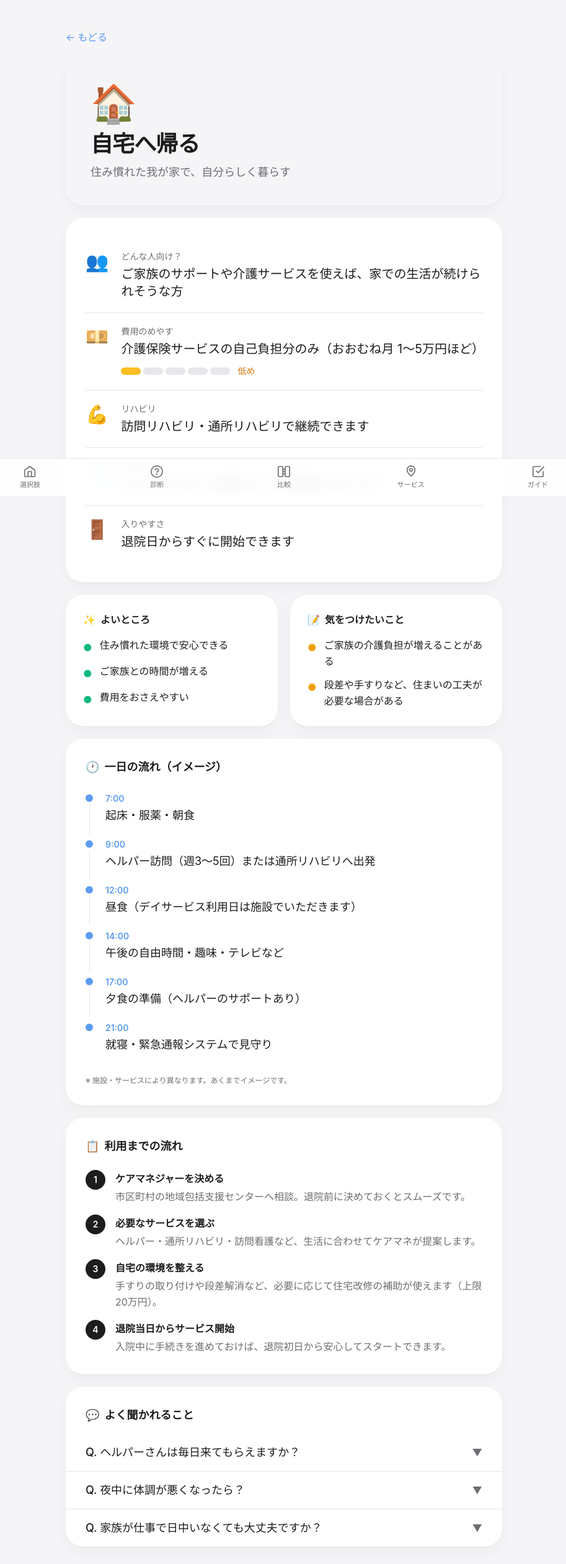
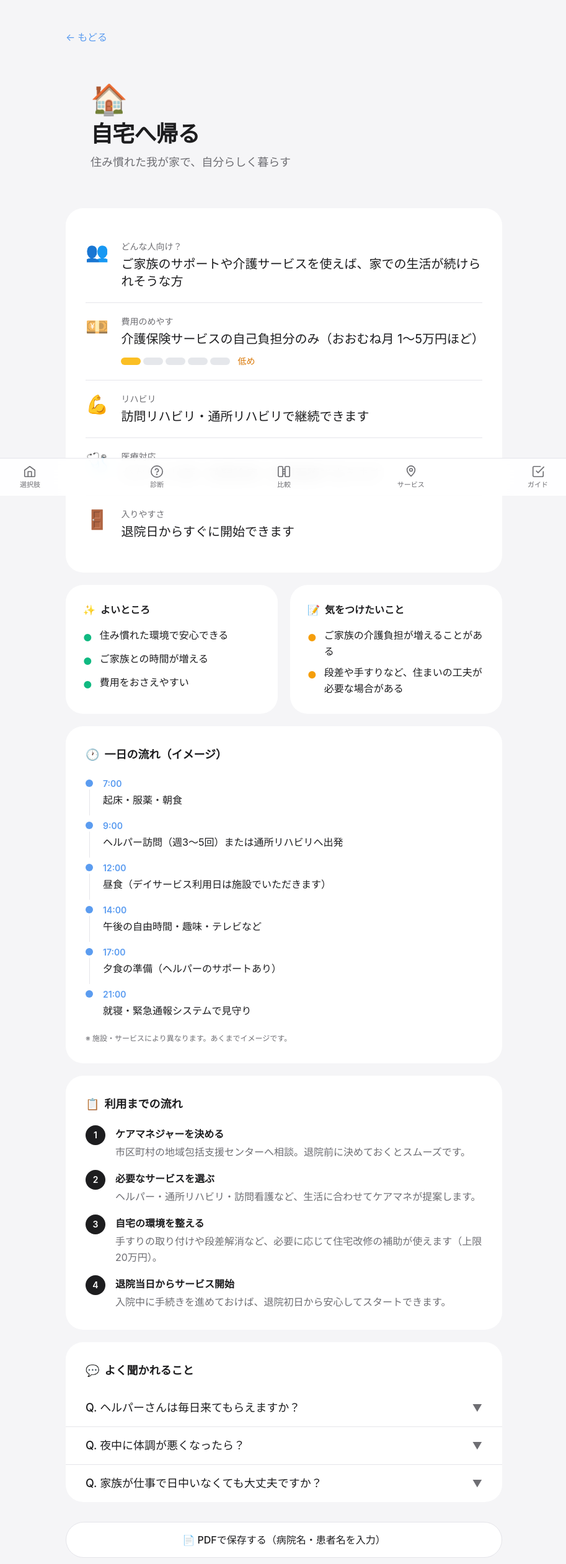
Before and after one commit to akihiroishimoto7-web/kazokusupport, a Next.js app: page /options/home in a window 1280 px wide. Shown: the top 2524 px of the page at 62% size, without its empty margins (182-1095 px from the left). Built offline with nearby package versions, Linux system fonts and the light colour scheme.

Commit message:
feat: print layout optimization for A4 PDF output

```diff
--- a/app/options/[slug]/page.tsx
+++ b/app/options/[slug]/page.tsx
@@ -16,7 +16,7 @@ export default function OptionDetailPage({ params }: { params: { slug: string }
   return (
     <main className="min-h-screen px-5 sm:px-8 py-8 sm:py-12 max-w-3xl mx-auto">
 
-      {/* 戻る */}
+      {/* 戻る（印刷非表示） */}
       <nav className="no-print mb-6">
         <Link href="/" className="text-accent text-base inline-flex items-center">
           <span className="mr-1">←</span> もどる
@@ -24,55 +24,60 @@ export default function OptionDetailPage({ params }: { params: { slug: string }
       </nav>
 
       {/* タイトルカード */}
-      <header className={`print-page rounded-3xl bg-gradient-to-b ${option.accent} p-8 sm:p-10 mb-5
-                          shadow-[0_1px_2px_rgba(0,0,0,0.04),0_8px_24px_rgba(0,0,0,0.04)]`}>
-        <div className="text-6xl mb-4" aria-hidden>{option.emoji}</div>
-        <h1 className="text-3xl sm:text-4xl font-semibold tracking-tight text-ink">{option.title}</h1>
-        <p className="mt-3 text-sub text-base sm:text-lg leading-relaxed">{option.lead}</p>
+      <header className={`print-page rounded-3xl bg-gradient-to-b ${option.accent}
+                          p-8 sm:p-10 mb-5`}>
+        <div className="text-5xl mb-3 print:text-4xl" aria-hidden>{option.emoji}</div>
+        <h1 className="text-3xl sm:text-4xl font-semibold tracking-tight text-ink
+                       print:text-2xl">
+          {option.title}
+        </h1>
+        <p className="mt-3 text-sub text-base sm:text-lg leading-relaxed print:text-sm">
+          {option.lead}
+        </p>
       </header>
 
       {/* 基本情報 */}
-      <section className="print-page rounded-3xl bg-white p-6 sm:p-8 mb-5
-                          shadow-[0_1px_2px_rgba(0,0,0,0.04),0_8px_24px_rgba(0,0,0,0.04)]">
+      <section className="print-page rounded-3xl bg-white p-6 sm:p-8 mb-5">
         <InfoRow emoji="👥" label="どんな人向け？" value={option.forWhom} />
-        {/* 費用行：テキスト＋バーグラフ */}
         <div className="flex gap-4 sm:gap-5 py-5 border-b border-line">
-          <div className="text-3xl shrink-0" aria-hidden>💴</div>
+          <div className="text-3xl shrink-0 print:text-2xl" aria-hidden>💴</div>
           <div className="w-full">
             <div className="text-sm text-sub mb-1">費用のめやす</div>
-            <div className="text-lg sm:text-xl text-ink leading-relaxed">{option.cost}</div>
+            <div className="text-lg sm:text-xl text-ink leading-relaxed print:text-base">
+              {option.cost}
+            </div>
             <CostBar level={option.costLevel} />
           </div>
         </div>
-        <InfoRow emoji="💪" label="リハビリ"       value={option.rehab} />
-        <InfoRow emoji="🩺" label="医療対応"       value={option.medical} />
-        <InfoRow emoji="🚪" label="入りやすさ"     value={option.ease} />
+        <InfoRow emoji="💪" label="リハビリ"   value={option.rehab} />
+        <InfoRow emoji="🩺" label="医療対応"   value={option.medical} />
+        <InfoRow emoji="🚪" label="入りやすさ" value={option.ease} />
       </section>
 
-      {/* よいところ・注意点 */}
+      {/* よいところ・注意点（印刷時は縦並び） */}
       <div className="grid grid-cols-1 sm:grid-cols-2 gap-4 sm:gap-5 mb-5">
-        <section className="print-page rounded-3xl bg-white p-6 sm:p-7
-                            shadow-[0_1px_2px_rgba(0,0,0,0.04),0_8px_24px_rgba(0,0,0,0.04)]">
+        <section className="print-page rounded-3xl bg-white p-6 sm:p-7">
           <h2 className="text-base font-semibold text-ink mb-4 flex items-center gap-2">
             <span aria-hidden>✨</span> よいところ
           </h2>
-          <ul className="space-y-3">
+          <ul className="space-y-2">
             {option.pros.map((p, i) => (
-              <li key={i} className="flex items-start gap-3 text-ink text-base leading-relaxed">
+              <li key={i} className="flex items-start gap-3 text-ink text-base
+                                     leading-relaxed print:text-sm">
                 <span className="text-emerald-500 shrink-0 mt-1" aria-hidden>●</span>{p}
               </li>
             ))}
           </ul>
         </section>
 
-        <section className="print-page rounded-3xl bg-white p-6 sm:p-7
-                            shadow-[0_1px_2px_rgba(0,0,0,0.04),0_8px_24px_rgba(0,0,0,0.04)]">
+        <section className="print-page rounded-3xl bg-white p-6 sm:p-7">
           <h2 className="text-base font-semibold text-ink mb-4 flex items-center gap-2">
             <span aria-hidden>📝</span> 気をつけたいこと
           </h2>
-          <ul className="space-y-3">
+          <ul className="space-y-2">
             {option.cautions.map((p, i) => (
-              <li key={i} className="flex items-start gap-3 text-ink text-base leading-relaxed">
+              <li key={i} className="flex items-start gap-3 text-ink text-base
+                                     leading-relaxed print:text-sm">
                 <span className="text-amber-500 shrink-0 mt-1" aria-hidden>●</span>{p}
               </li>
             ))}
@@ -80,50 +85,51 @@ export default function OptionDetailPage({ params }: { params: { slug: string }
         </section>
       </div>
 
-      {/* ━━━ ここから追加コンテンツ ━━━ */}
-
       {/* 一日の流れ */}
-      <section className="print-page rounded-3xl bg-white p-6 sm:p-8 mb-5
-                          shadow-[0_1px_2px_rgba(0,0,0,0.04),0_8px_24px_rgba(0,0,0,0.04)]">
-        <h2 className="text-lg font-semibold text-ink mb-6 flex items-center gap-2">
+      <section className="print-page rounded-3xl bg-white p-6 sm:p-8 mb-5">
+        <h2 className="text-lg font-semibold text-ink mb-5 flex items-center gap-2
+                       print:text-base">
           <span aria-hidden>🕐</span> 一日の流れ（イメージ）
         </h2>
-        <ol className="relative space-y-0">
+        <ol className="space-y-0">
           {option.dayFlow.map((item, i) => (
-            <li key={i} className="flex gap-4 sm:gap-5">
-              {/* タイムライン縦線 */}
+            <li key={i} className="flex gap-4">
               <div className="flex flex-col items-center">
                 <div className="w-3 h-3 rounded-full bg-accent shrink-0 mt-1.5" />
                 {i < option.dayFlow.length - 1 && (
                   <div className="w-px flex-1 bg-line my-1" />
                 )}
               </div>
-              <div className={`pb-5 ${i === option.dayFlow.length - 1 ? "" : ""}`}>
-                <span className="text-sm font-semibold text-accent">{item.time}</span>
-                <p className="text-base sm:text-lg text-ink leading-relaxed mt-0.5">{item.activity}</p>
+              <div className="pb-4">
+                <span className="text-sm font-semibold text-accent print:text-xs">
+                  {item.time}
+                </span>
+                <p className="text-base text-ink leading-relaxed mt-0.5 print:text-sm">
+                  {item.activity}
+                </p>
               </div>
             </li>
           ))}
         </ol>
-        <p className="mt-4 text-xs text-sub">※ 施設・サービスにより異なります。あくまでイメージです。</p>
+        <p className="mt-2 text-xs text-sub">※ 施設・サービスにより異なります。あくまでイメージです。</p>
       </section>
 
       {/* 利用までの流れ */}
-      <section className="print-page rounded-3xl bg-white p-6 sm:p-8 mb-5
-                          shadow-[0_1px_2px_rgba(0,0,0,0.04),0_8px_24px_rgba(0,0,0,0.04)]">
-        <h2 className="text-lg font-semibold text-ink mb-6 flex items-center gap-2">
+      <section className="print-page rounded-3xl bg-white p-6 sm:p-8 mb-5">
+        <h2 className="text-lg font-semibold text-ink mb-5 flex items-center gap-2
+                       print:text-base">
           <span aria-hidden>📋</span> 利用までの流れ
         </h2>
         <ol className="space-y-4">
           {option.steps.map((step, i) => (
             <li key={i} className="flex gap-4">
               <div className="w-8 h-8 rounded-full bg-ink text-white text-sm font-semibold
-                              flex items-center justify-center shrink-0">
+                              flex items-center justify-center shrink-0 print:w-6 print:h-6 print:text-xs">
                 {i + 1}
               </div>
               <div className="pt-0.5">
-                <p className="text-base font-semibold text-ink">{step.label}</p>
-                <p className="text-base text-sub leading-relaxed mt-1">{step.detail}</p>
+                <p className="text-base font-semibold text-ink print:text-sm">{step.label}</p>
+                <p className="text-base text-sub leading-relaxed mt-1 print:text-xs">{step.detail}</p>
               </div>
             </li>
           ))}
@@ -131,9 +137,9 @@ export default function OptionDetailPage({ params }: { params: { slug: string }
       </section>
 
       {/* よく聞かれること */}
-      <section className="print-page rounded-3xl bg-white overflow-hidden mb-8
-                          shadow-[0_1px_2px_rgba(0,0,0,0.04),0_8px_24px_rgba(0,0,0,0.04)]">
-        <h2 className="text-lg font-semibold text-ink px-6 sm:px-8 pt-6 sm:pt-8 pb-4 flex items-center gap-2">
+      <section className="print-page rounded-3xl bg-white overflow-hidden mb-8">
+        <h2 className="text-lg font-semibold text-ink px-6 sm:px-8 pt-6 sm:pt-8 pb-4
+                       flex items-center gap-2 print:text-base print:pt-4">
           <span aria-hidden>💬</span> よく聞かれること
         </h2>
         <div className="divide-y divide-line">
@@ -141,11 +147,16 @@ export default function OptionDetailPage({ params }: { params: { slug: string }
             <details key={i} className="group">
               <summary className="flex items-center justify-between gap-4 cursor-pointer
                                   px-6 sm:px-8 py-4 list-none hover:bg-gray-50 transition-colors">
-                <span className="text-base sm:text-lg font-medium text-ink">Q. {faq.q}</span>
-                <span className="text-sub shrink-0 transition-transform group-open:rotate-180" aria-hidden>▼</span>
+                <span className="text-base sm:text-lg font-medium text-ink print:text-sm">
+                  Q. {faq.q}
+                </span>
+                {/* 印刷時は矢印を非表示 */}
+                <span className="text-sub shrink-0 transition-transform group-open:rotate-180
+                                 print:hidden" aria-hidden>▼</span>
               </summary>
-              <div className="px-6 sm:px-8 pb-5 pt-1 text-base sm:text-lg text-ink leading-relaxed
-                              border-t border-line bg-gray-50/50">
+              <div className="px-6 sm:px-8 pb-5 pt-3 text-base sm:text-lg text-ink
+                              leading-relaxed border-t border-line bg-gray-50/50
+                              print:text-sm print:pb-3">
                 A. {faq.a}
               </div>
             </details>
@@ -153,7 +164,7 @@ export default function OptionDetailPage({ params }: { params: { slug: string }
         </div>
       </section>
 
-      {/* 共有ボタン */}
+      {/* 共有ボタン（印刷非表示） */}
       <ShareButtons title={option.title} />
 
       <p className="no-print mt-10 text-center text-sub text-sm">
```
Also changed, not shown: app/globals.css (+57 -5 lines).
